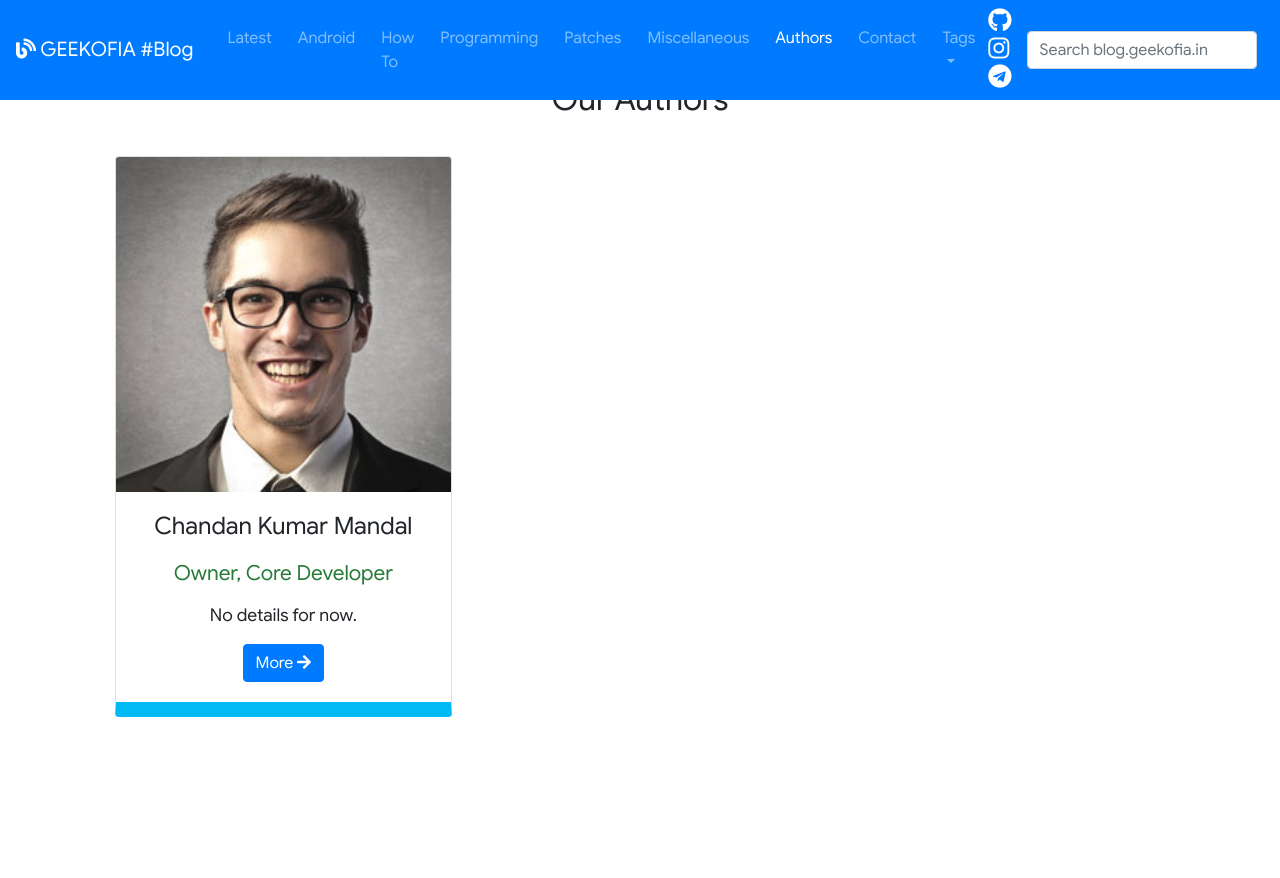
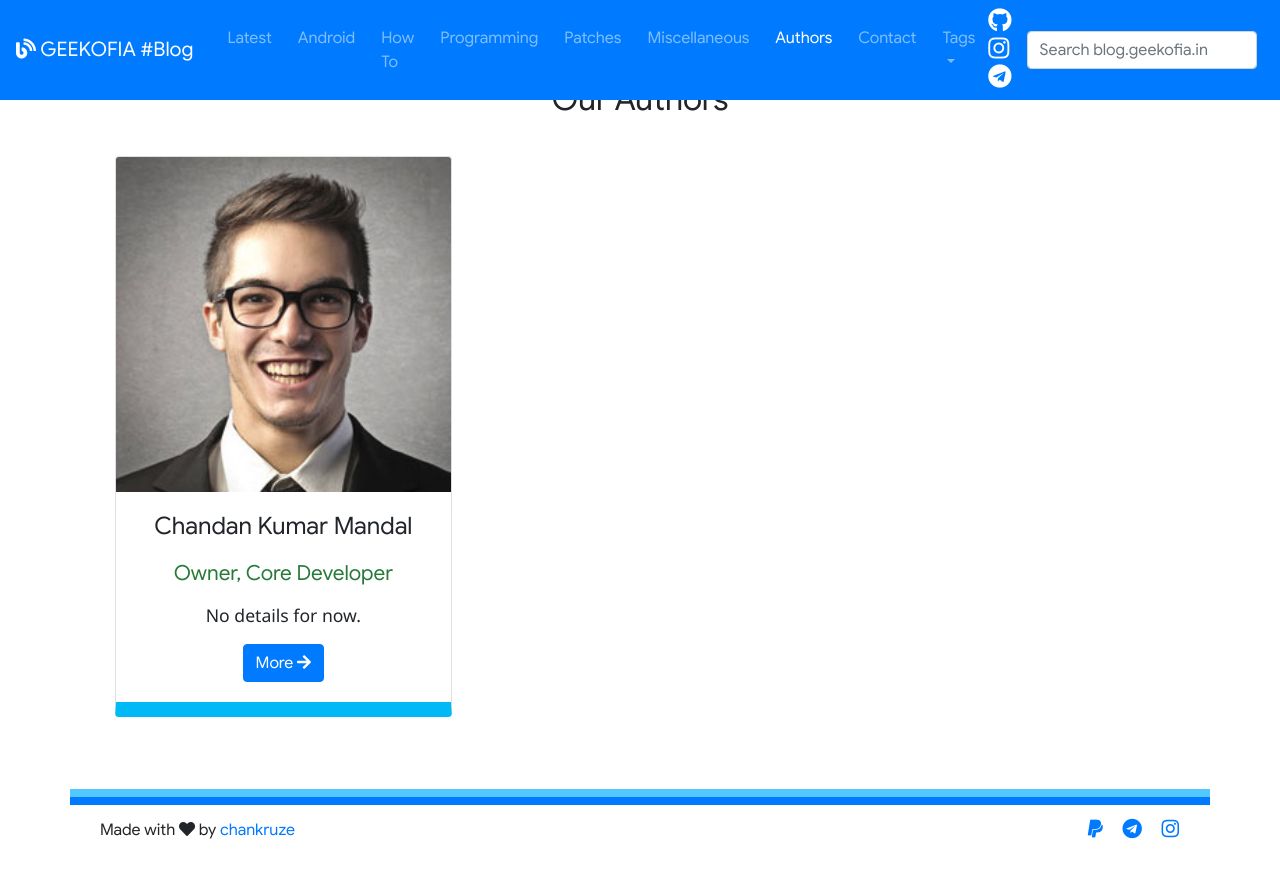
Before and after one commit to geekofia/blog, a Jekyll site: the page built from authors.html, in a window 1280 px wide. Shown: the top 878 px of the page. Built offline with Jekyll 4.4.1, drawn with Linux system fonts in a browser that asks for light colours.

Commit message:
blog.geekofia.in: Update 404 page & paragraph font
Signed-off-by: chankruze <chankruze@gmail.com>

```diff
--- a/assets/css/404.css
+++ b/assets/css/404.css
@@ -1,78 +1,142 @@
-/*======================
-    404 page
-=======================*/
-
-@font-face {
-    font-family: 'Arvo';
-    src: url('../fonts/Arvo/Arvo-Regular.ttf') format('truetype'),
-        url('../fonts/Arvo/Arvo-Bold.ttf') format('truetype');
+* {
+    -webkit-box-sizing: border-box;
+    box-sizing: border-box;
 }
 
-@font-face {
-    font-family: 'Press Start 2P';
-    src: url('../fonts/PressStart2P/PressStart2P-Regular.ttf') format('truetype');
+body {
+    padding: 0;
+    margin: 0;
 }
 
-/*
-* {
-  font-family: 'Press Start 2P', cursive;
-  box-sizing: border-box;
-} */
-
-#app {
-    font-family: 'Press Start 2P', cursive !important;
-    padding: 1rem;
-    display: flex;
-    height: 100%;
-    justify-content: center;
-    align-items: center;
-    color: #000;
-    text-shadow: 0px 0px 10px;
-    font-size: 6rem;
-    flex-direction: column;
+#notfound {
+    position: relative;
+    height: 100vh;
+    background-color: #fafbfd;
 }
 
-#app .txt {
-    font-size: 1.8rem;
+#notfound .notfound {
+    position: absolute;
+    left: 50%;
+    top: 50%;
+    -webkit-transform: translate(-50%, -50%);
+    -ms-transform: translate(-50%, -50%);
+    transform: translate(-50%, -50%);
 }
 
-@keyframes blink {
-    0% {
-        opacity: 0;
+.notfound {
+    max-width: 520px;
+    width: 100%;
+    text-align: center;
 }
 
-    49% {
-        opacity: 0;
+.notfound .notfound-bg {
+    position: absolute;
+    left: 0px;
+    right: 0px;
+    top: 50%;
+    -webkit-transform: translateY(-50%);
+    -ms-transform: translateY(-50%);
+    transform: translateY(-50%);
+    z-index: -1;
 }
 
-    50% {
-        opacity: 1;
+.notfound .notfound-bg>div {
+    width: 100%;
+    background: #fff;
+    border-radius: 90px;
+    height: 125px;
 }
 
-    100% {
-        opacity: 1;
+.notfound .notfound-bg>div:nth-child(1) {
+    -webkit-box-shadow: 5px 5px 0px 0px #f3f3f3;
+    box-shadow: 5px 5px 0px 0px #f3f3f3;
+}
+
+.notfound .notfound-bg>div:nth-child(2) {
+    -webkit-transform: scale(1.3);
+    -ms-transform: scale(1.3);
+    transform: scale(1.3);
+    -webkit-box-shadow: 5px 5px 0px 0px #f3f3f3;
+    box-shadow: 5px 5px 0px 0px #f3f3f3;
+    position: relative;
+    z-index: 10;
+}
+
+.notfound .notfound-bg>div:nth-child(3) {
+    -webkit-box-shadow: 5px 5px 0px 0px #f3f3f3;
+    box-shadow: 5px 5px 0px 0px #f3f3f3;
+    position: relative;
+    z-index: 90;
+}
+
+.notfound h1 {
+    font-size: 86px;
+    text-transform: uppercase;
+    font-weight: 700;
+    margin-top: 0;
+    margin-bottom: 8px;
+    color: #151515;
+}
+
+.notfound h2 {
+    font-size: 26px;
+    margin: 0;
+    font-weight: 700;
+    color: #151515;
+}
+
+.notfound a {
+    font-size: 16px;
+    text-decoration: none;
+    text-transform: uppercase;
+    background: #18e06f;
+    display: inline-block;
+    padding: 15px 30px;
+    border-radius: 5px;
+    color: #fff;
+    font-weight: 700;
+    margin-top: 20px;
+}
+
+.notfound-social {
+    margin-top: 20px;
+}
+
+.notfound-social>a {
+    display: inline-block;
+    height: 40px;
+    line-height: 40px;
+    width: 40px;
+    font-size: 1.5em;
+    color: #fff;
+    background-color: #dedede;
+    margin: 3px;
+    padding: 0px;
+    -webkit-transition: 0.2s all;
+    transition: 0.2s all;
+}
+
+.notfound-social>a:hover {
+    background-color: #18e06f;
+}
+
+@media only screen and (max-width: 767px) {
+    .notfound .notfound-bg {
+        width: 287px;
+        margin: auto;
+    }
+
+    .notfound .notfound-bg>div {
+        height: 85px;
     }
 }
 
-.blink {
-    animation-name: blink;
-    animation-duration: 1s;
-    animation-iteration-count: infinite;
+@media only screen and (max-width: 480px) {
+    .notfound h1 {
+        font-size: 68px;
     }
 
-.link_404 {
-    color: #fff !important;
-    padding: 10px 20px;
-    background: #39ac31;
-    margin: 20px 0;
-    display: inline-block;
-    font-family: "Arvo";
+    .notfound h2 {
+        font-size: 18px;
     }
-
-footer{
-    display: none;
 }
-
-.content{
-    border: none;
-}
--- a/assets/css/index.css
+++ b/assets/css/index.css
@@ -51,6 +51,7 @@
 } */
 
 p {
+    font-family: 'Segoe UI', Tahoma, Geneva, Verdana, sans-serif;
     font-size: 1.1em;
 }
 
```
Also changed, not shown: 404.html (+19 -8 lines). Lines whose indentation alone changed are shown as unchanged.
